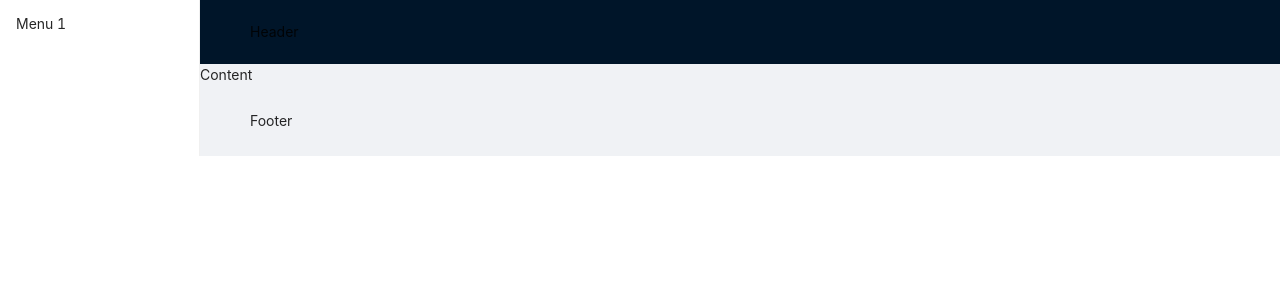
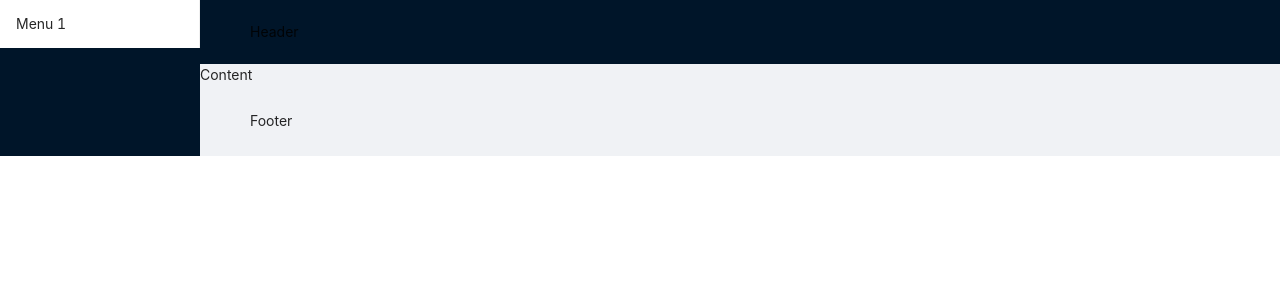
Before and after one commit to hubertTCM/aconite, a React app in the folder spa/: page / in a window 1280 px wide. Shown: the top 300 px of the page. Built offline with nearby package versions, Linux system fonts and the light colour scheme.

Commit message:
update package

```diff
--- a/spa/src/app.less
+++ b/spa/src/app.less
@@ -1,3 +1,3 @@
 .root {
-  min-width: 700px;
+  height: 100%;
 }
--- a/spa/src/app.tsx
+++ b/spa/src/app.tsx
@@ -1,14 +1,15 @@
 import React from "react";
 
 import { Layout, Menu } from "antd";
-import "antd/dist/antd.css";
+
+import * as styles from "./app.less";
 
 const { Header, Footer, Sider, Content } = Layout;
 export const App = () => {
   return (
-    <Layout className="site-layout-background">
+    <Layout className={styles.root}>
       <Sider>
-        <Menu style={{ height: "100%" }}>
+        <Menu>
           <Menu.Item>Menu 1</Menu.Item>
         </Menu>
       </Sider>
--- a/spa/src/index.tsx
+++ b/spa/src/index.tsx
@@ -2,6 +2,8 @@ import React from "react";
 import { render } from "react-dom";
 
 import { App } from "./app";
+
+import "antd/dist/antd.css";
 
 try {
   render(<App />, document.getElementById("app"));
--- a/spa/src/template.html
+++ b/spa/src/template.html
@@ -1,10 +1,20 @@
 <!DOCTYPE html>
 <html>
+
 <head>
 	<meta charset="UTF-8" />
-		<title><%=htmlWebpackPlugin.options.title %></title>
+	<title>
+		<%=htmlWebpackPlugin.options.title %>
+	</title>
+	<style>
+		.app {
+			min-height: 100%;
+		}
+	</style>
 </head>
+
 <body>
 	<section id="app" class="app" />
 </body>
+
 </html>
--- a/spa/tsconfig.json
+++ b/spa/tsconfig.json
@@ -8,6 +8,7 @@
 		"resolveJsonModule": true,
 		"esModuleInterop": true,
 		"skipLibCheck": true,
+		"allowSyntheticDefaultImports": true,
 		"lib": [
 			"dom",
 			"esnext"
```
Also changed, not shown: spa/package.json (+5 -3 lines), 1 other file (tests, documents, lock files or other folders). Lines whose indentation alone changed are shown as unchanged.
